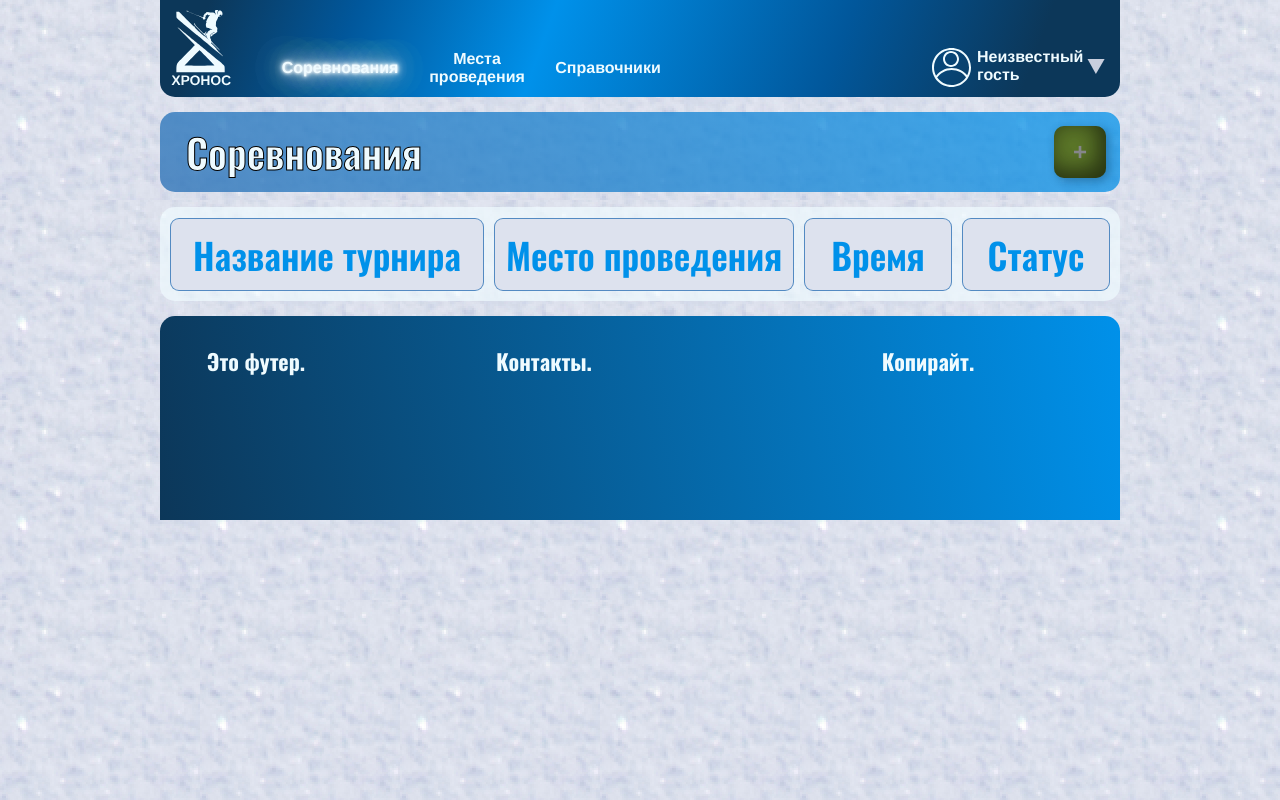
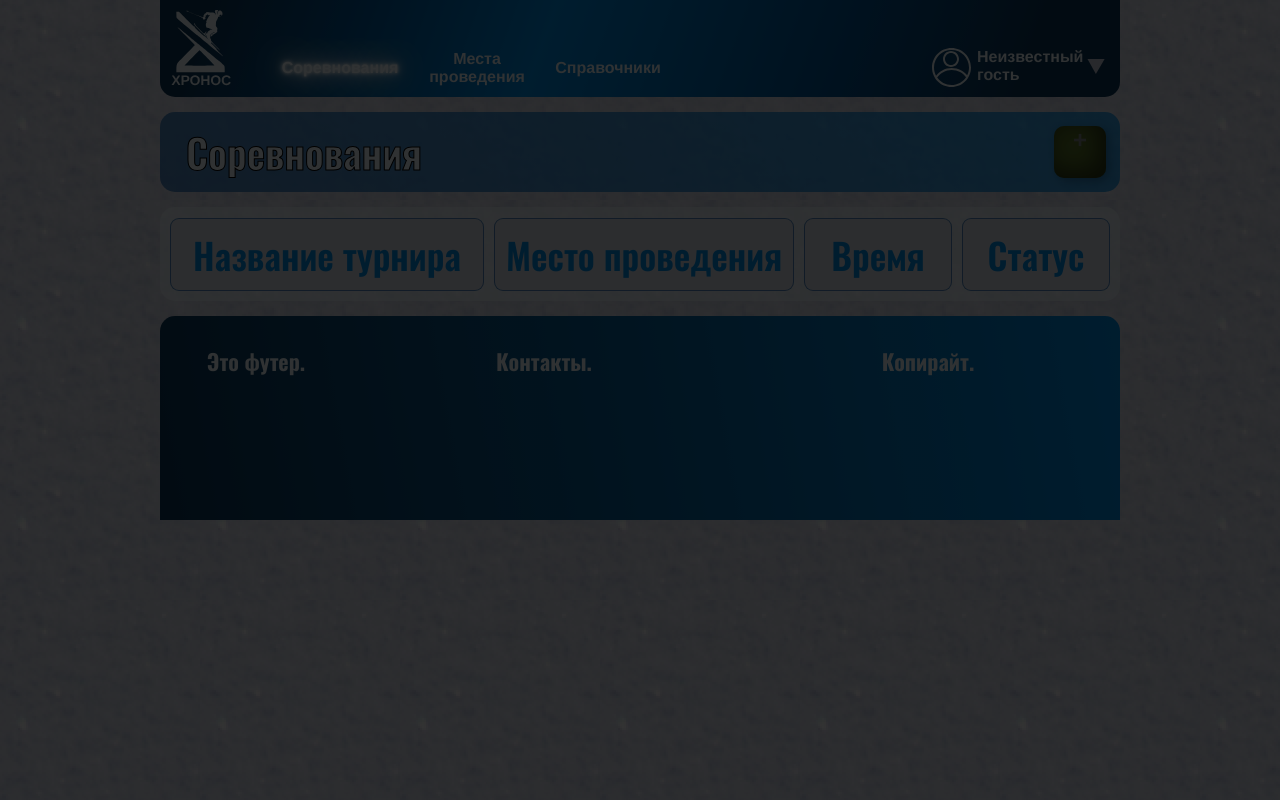
Before and after one commit to Rimich666/Tournaments, a Flask app: page /tours/ in a window 1280 px wide. Run offline with Flask 3, Linux system fonts and the light colour scheme; data that the repository does not hold is empty.

Commit message:
20221109 8:46

```diff
--- a/web_app/models/database.py
+++ b/web_app/models/database.py
@@ -27,6 +27,7 @@ class Tournament(db.Model, Templ):
     tournament = Column(String(100), unique=True, nullable=False)
     start = Column(Date, nullable=False)
     finish = Column(Date, nullable=False)
+    state = Column(Integer)
     place_id = Column(Integer, ForeignKey(Place.id))
     place = relationship(Place)
     competitions = relationship('Competition')
--- a/web_app/static/css/buttons.css
+++ b/web_app/static/css/buttons.css
@@ -33,3 +33,8 @@
 .button:hover{
   color: var(--light);
 }
+
+.a_button{
+  text-decoration: none;
+  text-align: center;
+}
--- /dev/null
+++ b/web_app/static/css/modal.css
@@ -0,0 +1,13 @@
+.modal-container {
+  position: fixed;
+  top: 0;
+  left: 0;
+  display: flex;
+  width: 100%;
+  height: 100%;
+  background-color: rgba(0, 0, 0, 0.8);
+}
+
+.modal-add_tour {
+
+}
--- a/web_app/static/css/tourn_style.css
+++ b/web_app/static/css/tourn_style.css
@@ -7,6 +7,7 @@
 @import "footer.css";
 @import "hidden.css";
 @import "right_nav.css";
+@import "modal.css";
 
 body{
   background: #ffffff url("../img/snow200x200.jpg");
--- a/web_app/tournaments/templates/tournaments.html
+++ b/web_app/tournaments/templates/tournaments.html
@@ -23,8 +23,8 @@
 {% block main %}
   <header class="main-header">
     <h1>Соревнования</h1>
-    <button class="button button-yes">+
-    </button>
+    <a class="button button-yes a_button" href="{{ url_for('tours_app.add') }}">+
+    </a>
   </header>
   <section class="table">
     <h2 class="visually-hidden">Список турниров</h2>
@@ -48,3 +48,6 @@
 
   </section>
 {% endblock %}
+{% block modals %}
+  {% include 'tours_add.html' %}
+{% endblock %}
--- /dev/null
+++ b/web_app/tournaments/templates/tours_add.html
@@ -0,0 +1,33 @@
+<div class="modal-container">
+  <div class="modal modal-add_tour">
+
+  </div>
+</div>
+
+  {#<form>
+    <fieldset>
+      <label for="name">Наименование</label>
+      <input id="name" type="text">
+    </fieldset>
+    <fieldset>
+      <label for="place">Место проведения</label>
+      <input id="place">
+      <button>...</button>
+    </fieldset>
+    <fieldset>
+      <label for="date_start">Дата начала</label>
+      <input id="date_start" type="date">
+    </fieldset>
+    <fieldset>
+      <label for="date_finish">Дата окончания</label>
+      <input id="date_finish" type="date">
+    </fieldset>
+    <fieldset>
+      <label for="state">Статус</label>
+      <select id="state">
+        <option selected>Подготовка</option>
+        <option>Проходят</option>
+        <option>Завершены</option>
+      </select>
+    </fieldset>
+  </form>#}
--- a/web_app/tournaments/templates/tours_base.html
+++ b/web_app/tournaments/templates/tours_base.html
@@ -39,5 +39,7 @@
     <h4 class="footer-head">Контакты.</h4>
     <h4 class="footer-head">Копирайт.</h4>
   </footer>
+  {% block modals %}
+  {% endblock %}
   </body>
 </html>
--- a/web_app/tournaments/tours.py
+++ b/web_app/tournaments/tours.py
@@ -27,9 +27,15 @@ def tours():
                      'tournament': row.tournament.strip(),
                      'start': row.start.strftime("%d.%m.%Y"),
                      'finish': row.finish.strftime("%d.%m.%Y"),
-                     'place': row.place.place.strip()
+                     'place': row.place.place.strip(),
+                     'state': row.state
                      })
         count += count
         print(row.place.place.strip())
     return render_template('tournaments.html', user=current_user, auth=current_user.is_authenticated,
                            rows=rows, count=count)
+
+
+@tours_app.route('/add', endpoint="add")
+def add_tour():
+    return render_template('tours_add.html')
```
Also changed, not shown: migrations/versions/7e7b28b54f9e_add_state_to_tournaments.py (added, +28 -0 lines), web_app/static/css/forms.css (added, +13 -0 lines), web_app/static/css/login_style.css (+3 -52 lines).
